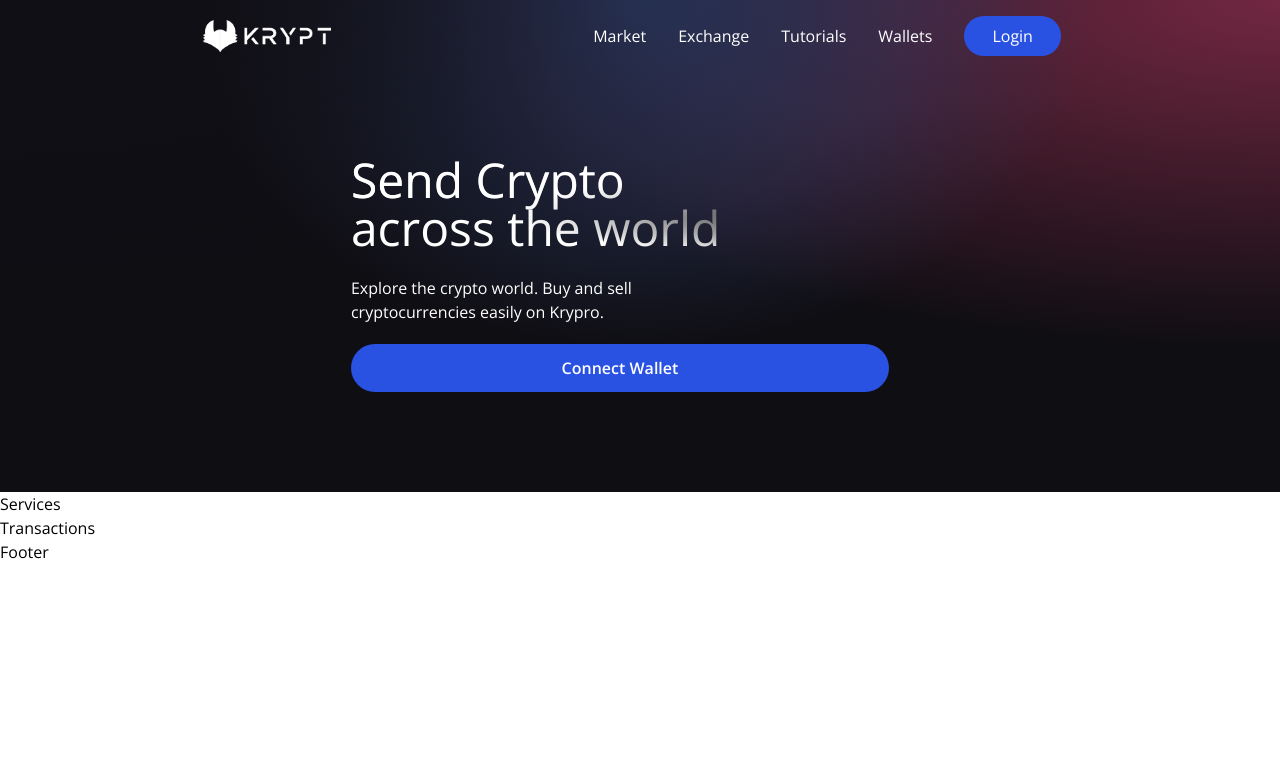
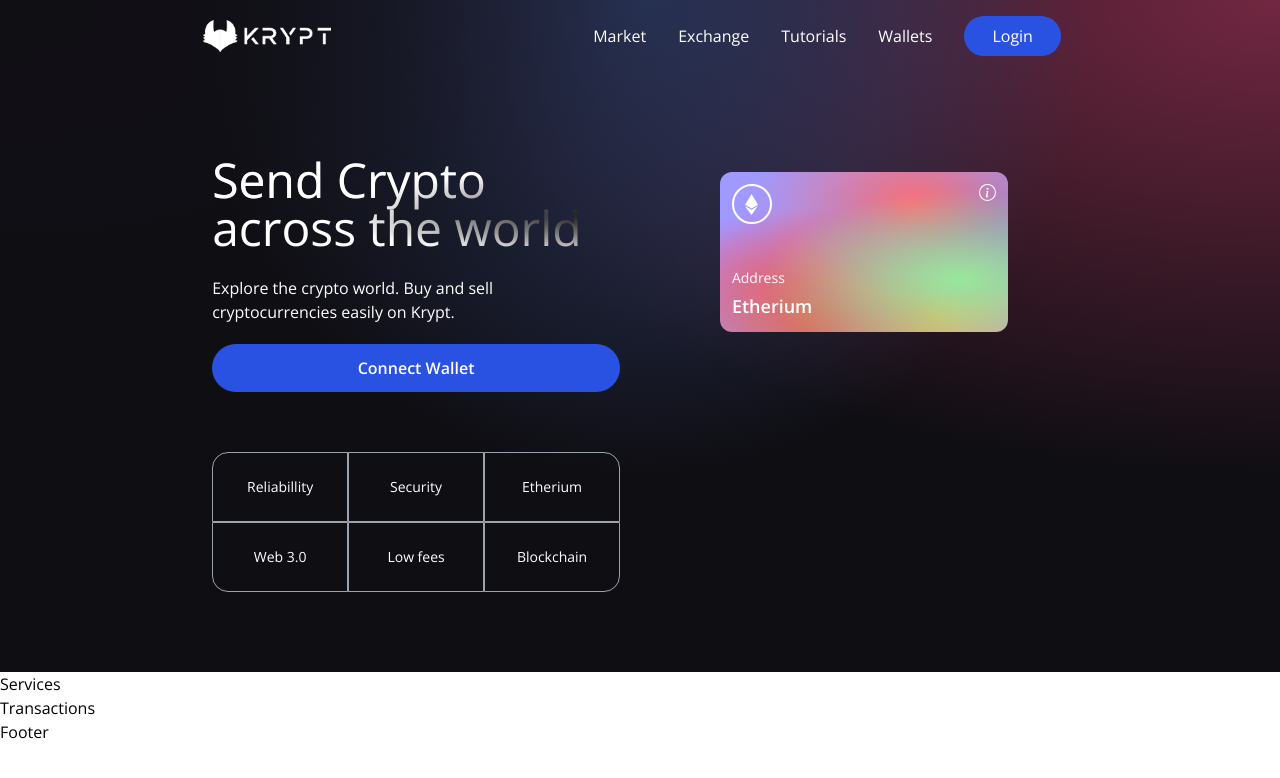
Before and after one commit to Npammer/blockchain-portofolio, a React (Vite) app in the folder client/: page / in a window 1280 px wide. Shown: the top 778 px of the page. Built offline with nearby package versions, Linux system fonts and the light colour scheme.

Commit message:
Etherium card

```diff
--- a/client/src/components/Welcome.jsx
+++ b/client/src/components/Welcome.jsx
@@ -3,6 +3,8 @@
 import { BsInfoCircle } from "react-icons/bs";
 
 import { Loader } from "./";
+
+const commonStyles = "min-h-[70px] sm:px-0 px-2 sm:min-w-[120px] flex justify-center items-center border-[0.5px] border-gray-400 text-sm font-light text-white";
 
 const Welcome = () => {
 
@@ -11,13 +13,13 @@
     }
     return (
         <div className="flex w-full justify-center items-center">
-            <div className="flex md:flew-row flex-col items-start justify-between md:p-20 py-12 px-4">
+            <div className="flex md:flex-row flex-col items-start justify-between md:p-20 py-12 px-4">
                 <div className="flex flex-1 justify-start flex-col md:mr-10">
                     <h1 className="text-3xl sm:text-5xl text-white text-gradient py-1">
                         Send Crypto <br /> across the world
                     </h1>
                     <p className="text-left mt-5 text-white font-light md:w-9/12 w-11/12 text-base">
-                        Explore the crypto world. Buy and sell cryptocurrencies easily on Krypro.
+                        Explore the crypto world. Buy and sell cryptocurrencies easily on Krypt.
                     </p>
                     <button
                         type="button"
@@ -28,6 +30,46 @@
                             Connect Wallet
                         </p>
                     </button>
+                    <div className="grid sm:grid-cols-3 grid-cols-2 w-full mt-10">
+                        <div className={`rounded-tl-2xl ${commonStyles}`}>
+                            Reliabillity
+                        </div>
+                        <div className={commonStyles}>
+                            Security
+                        </div>
+                        <div className={`rounded-tr-2xl ${commonStyles}`}>
+                            Etherium
+                        </div>
+                        <div className={`rounded-bl-2xl ${commonStyles}`}>
+                            Web 3.0
+                        </div>
+                        <div className={commonStyles}>
+                            Low fees
+                        </div>
+                        <div className={`rounded-br-2xl ${commonStyles}`}>
+                            Blockchain
+                        </div>
+                    </div>
+                </div>
+                <div className="flex flex-col flex-1 items-center justify-start w-full md:mt-0 mt-10">
+                    <div className="p-3 justify-end items-start flex-col rounded-xl h-40 sm:w-72 w-full my-5 eth-card white-glassmorpism">
+                        <div className="flex justify-between flex-col w-full h-full">
+                            <div className="flex justify-between items-start">
+                                <div className="w-10 h-10 rounded-full border-2 border-white flex justify-center items-center">
+                                    <SiEthereum fontSize={21} color="#FFF" />
+                                </div>
+                                <BsInfoCircle fontSize={17} color="#FFF" />
+                            </div>
+                            <div>
+                                <p className="text-white font-light text-sm">
+                                    Address
+                                </p>
+                                <p className="text-white font-semibold text-lg mt-1">
+                                    Etherium
+                                </p>
+                            </div>
+                        </div>
+                    </div>
                 </div>
             </div>
         </div>
```
